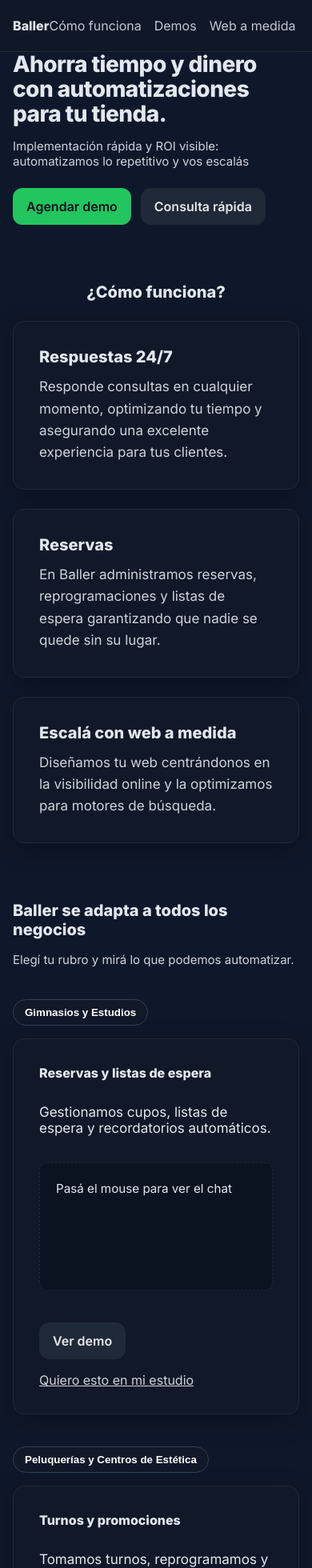
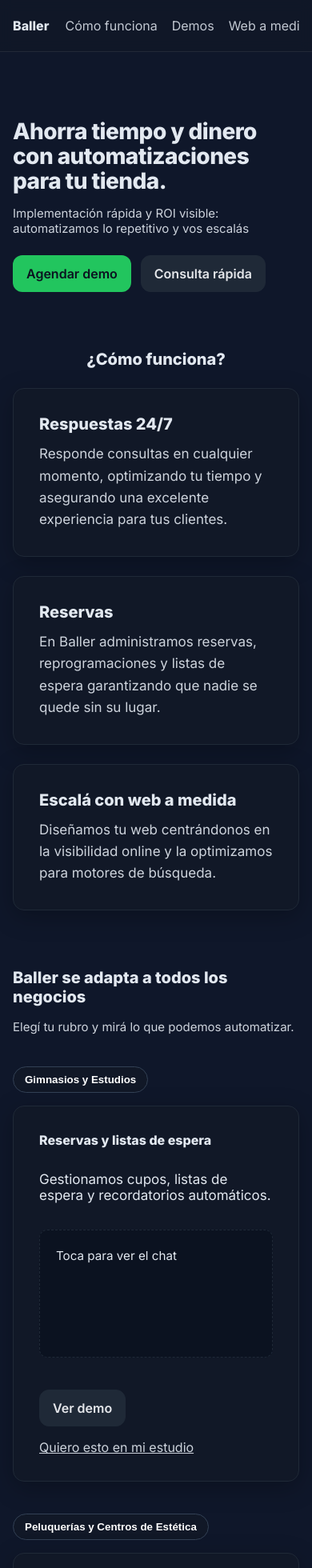
Before and after one commit to JoaquinKarawacki/baller-landing, a React (Vite) app: page / in a window 390 px wide. Shown: the top 1960 px of the page at 80% size. Built offline with nearby package versions, Linux system fonts and the light colour scheme.

Commit message:
style: ajustes responsive en mobile

```diff
--- a/src/App.css
+++ b/src/App.css
@@ -437,3 +437,33 @@ html { -webkit-text-size-adjust: 100%; }
 /* 6) Botones/CTAs en móvil un poco más compactos */
 .cta-row{ gap: 12px; }
 .btn{ padding: 12px 16px; }
+
+/* --- 1) Más aire entre “Baller” y el menú --- */
+.header__inner{
+  height: var(--header-h, 64px);
+  display: flex;
+  align-items: center;
+  gap: 12px;                 /* separa logo y menú */
+}
+.brand{
+  margin-right: auto;        /* empuja el menú a la derecha */
+  padding-right: 8px;        /* un poco de aire extra */
+}
+.nav{ gap: 18px; }           /* espacio entre links */
+
+/* (opcional) línea divisoria más visible */
+.header{ border-bottom: 1px solid rgba(255,255,255,.08); }
+
+/* --- 2) Más espacio del HERO bajo el header (mobile y iOS notch) --- */
+.title{ margin-top: 0; }     /* por si algún estilo le daba margen negativo */
+
+.hero{
+  /* respiro bajo el header sticky */
+  padding-top: calc(var(--header-h, 64px) + 20px);
+}
+@supports (padding: max(0px)) {
+  /* en iPhone con notch la barra de Safari ocupa espacio arriba */
+  .hero{
+    padding-top: calc(var(--header-h, 64px) + max(20px, env(safe-area-inset-top)));
+  }
+}
--- a/src/sections/Demo.tsx
+++ b/src/sections/Demo.tsx
@@ -56,7 +56,7 @@ const msgD = encodeURIComponent(
 
                 {replayA === 0 ? (
                   <div className="demo-snippet demo-snippet--lg demo-snippet--empty">
-                    Pasá el mouse para ver el chat
+                    Toca para ver el chat
                   </div>
                 ) : (
                   <ChatSnippet
@@ -138,7 +138,7 @@ const msgD = encodeURIComponent(
 
                 {replayB === 0 ? (
                   <div className="demo-snippet demo-snippet--lg demo-snippet--empty">
-                    Pasá el mouse para ver el chat
+                    Toca para ver el chat
                   </div>
                 ) : (
                   <ChatSnippet
@@ -223,7 +223,7 @@ const msgD = encodeURIComponent(
 
                 {replayC === 0 ? (
                   <div className="demo-snippet demo-snippet--lg demo-snippet--empty">
-                    Pasá el mouse para ver el chat
+                    Toca para ver el chat
                   </div>
                 ) : (
                   <ChatSnippet
@@ -303,7 +303,7 @@ const msgD = encodeURIComponent(
 
                 {replayD === 0 ? (
                   <div className="demo-snippet demo-snippet--lg demo-snippet--empty">
-                    Pasá el mouse para ver el chat
+                   Toca para ver el chat
                   </div>
                 ) : (
                   <ChatSnippet
```
